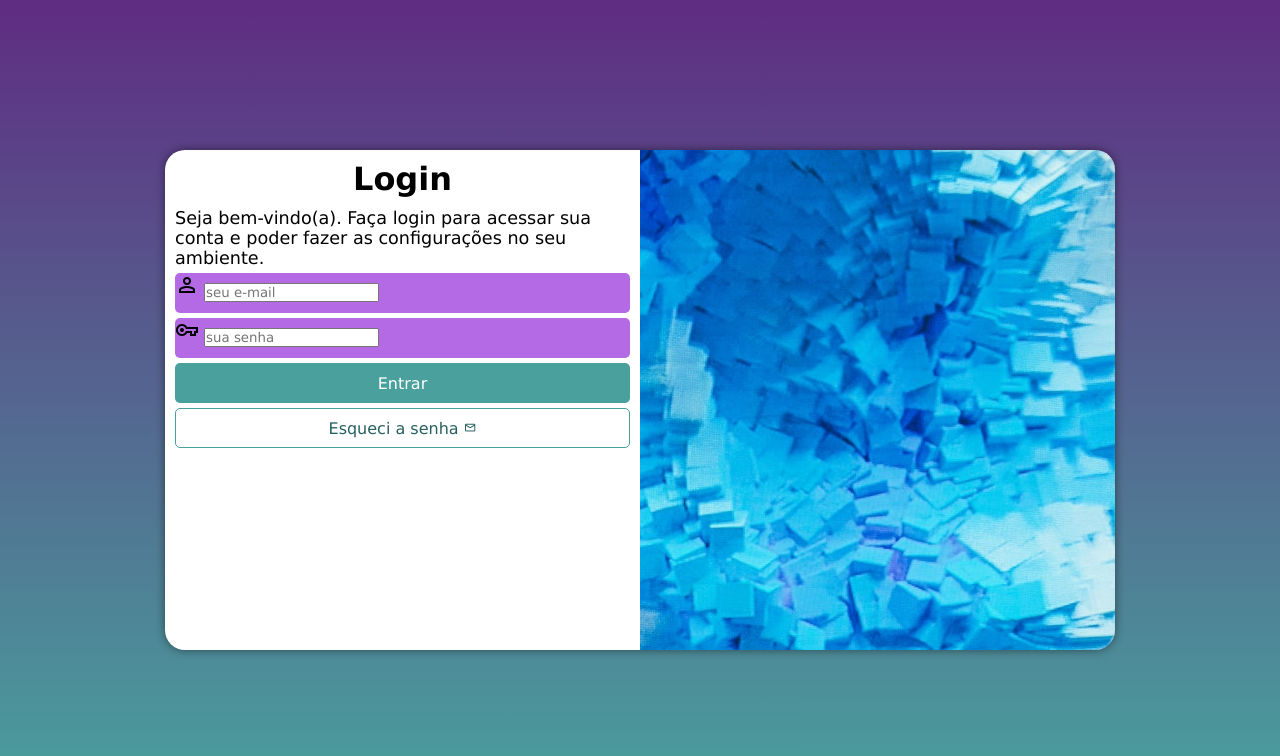
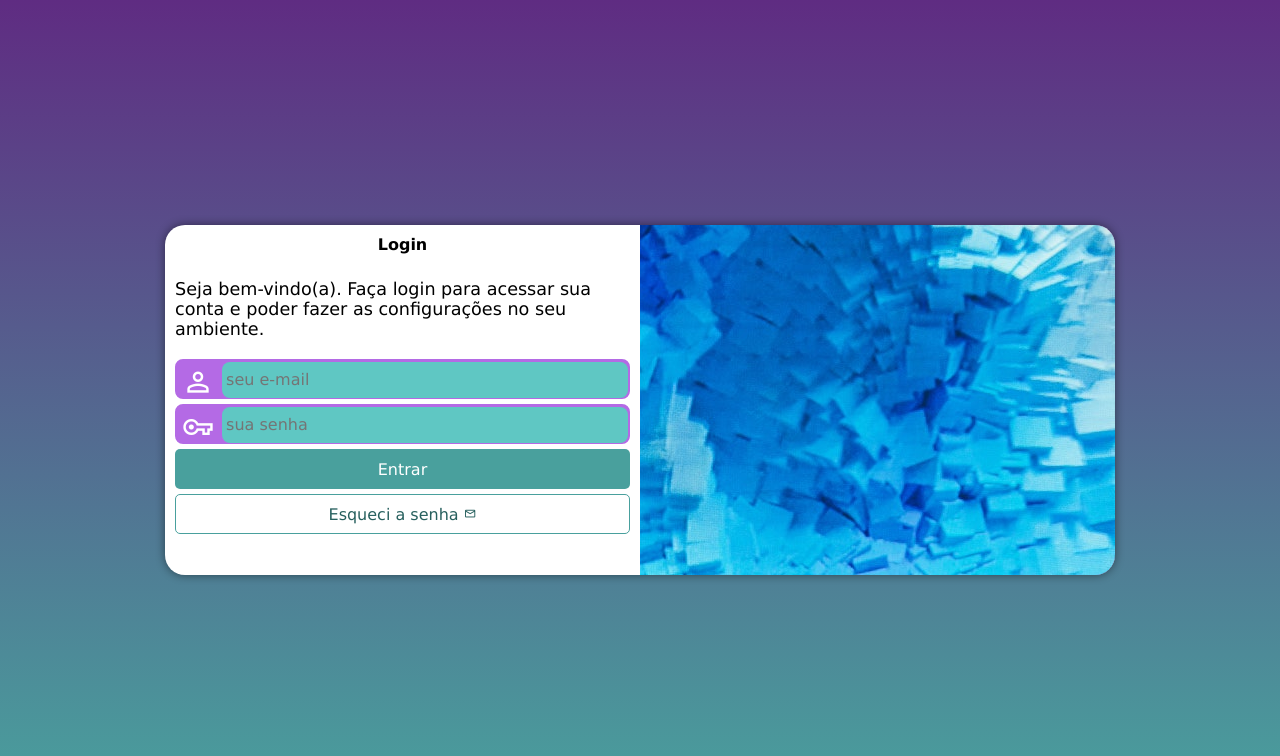
Before and after one commit to MidiaAF/projeto-tela-login, a plain HTML site: page index.html in a window 1280 px wide. Drawn offline with nearby package versions, Linux system fonts and the light colour scheme.

Commit message:
finalizei projeto

```diff
--- a/estilos/mediaqueries.css
+++ b/estilos/mediaqueries.css
@@ -30,6 +30,7 @@ Telas Grandes: acima de 1200px
 
     section#login{
         width: 80vw;
+        height: 280px;
     }
 
     section#login > div#imagem{
@@ -56,6 +57,7 @@ Telas Grandes: acima de 1200px
 
     section#login{
         width: 950px;
+        height:350px ;
     }
 
     section#login > div#imagem{
@@ -71,9 +73,12 @@ Telas Grandes: acima de 1200px
     }
 
     div#formulario>h1 {
-        font-size:2em;
+        font-size:1em;
+        padding-bottom: 5px;
     }
     div#formulario > p {
-        font-size: 1.1em
+        font-size: 1.1em;
+        margin: 20px 0px;
+
     }
 }
--- a/estilos/style.css
+++ b/estilos/style.css
@@ -36,7 +36,6 @@ section#login{
 
     top: 50%;
     left: 50%;
-    transform: translate(-50%, -50%); /*posição da tela no centro e esquerda*/
     overflow: hidden;
 
     background-color: white;
@@ -47,9 +46,7 @@ section#login{
 
     transition: width 0.3s, height 0.3s;
     transition-timing-function:ease ;/*suavizar durante a animação de transição de uma tela para outra*/
-
-
-
+    transform: translate(-50%, -50%); /*posição da tela no centro e esquerda*/
 }
 
 section#login > div#imagem{
@@ -77,16 +74,48 @@ div#formulario > p {
     font-size: 0.9em
 }
 
-form > div.campo{
+form > div.campo{ /*onde tem o ícone*/
     background-color: #b46ae5;
+    border: 2px solid #b46ae5;/*colocou espaço entre bordar icone e caixa*/
     width: 100%;
     height: 40px;
     display: block;
-    border-radius: 5px;
+    border-radius: 8px;
     margin-top: 5px;
     margin-bottom: 5px;
 
 }
+
+div.campo > label{ /*tira as palavras " Login e Senha " */
+    display: none;
+}
+
+div.campo > span{
+    color:white;
+    font-size: 2em;
+    width: 40px;
+    padding: 5px;
+
+}
+
+div.campo > input {
+    background-color: #5fc7c3  ;
+    border:0px;
+    font-size: 1em;
+    width: calc(100% - 45.5px);/*Centralizar a caixa que esta dentro do Login e Senha*/
+    height:100% ;
+    border-radius: 8px;
+    padding: 4px;
+
+    transform: translateY(-13px); /*colocar mais pra cima a caixa que esta dentro de login e senha*/
+
+}
+
+div.campo > input:focus-within{/*quando clicar na caixa em foco , muda de cor*/
+    background-color: white;
+
+}
+
 
 form > input[type=submit]{
     display: block;/*posicionar "Entrar", em uma unica linha*/
@@ -101,10 +130,7 @@ form > input[type=submit]{
     margin-bottom:5px;
 }
 
-div.campo > label{ /*tira as palavras " Login e Senha " */
-    display: none;
 
-}
 
 form > input[type=submit]:hover{
     background-color:#27605e;
```
